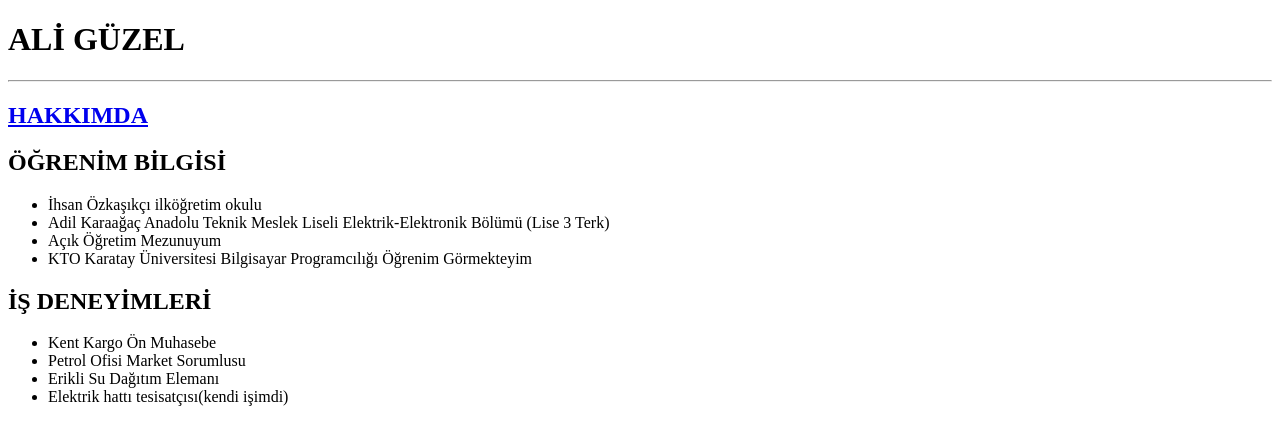
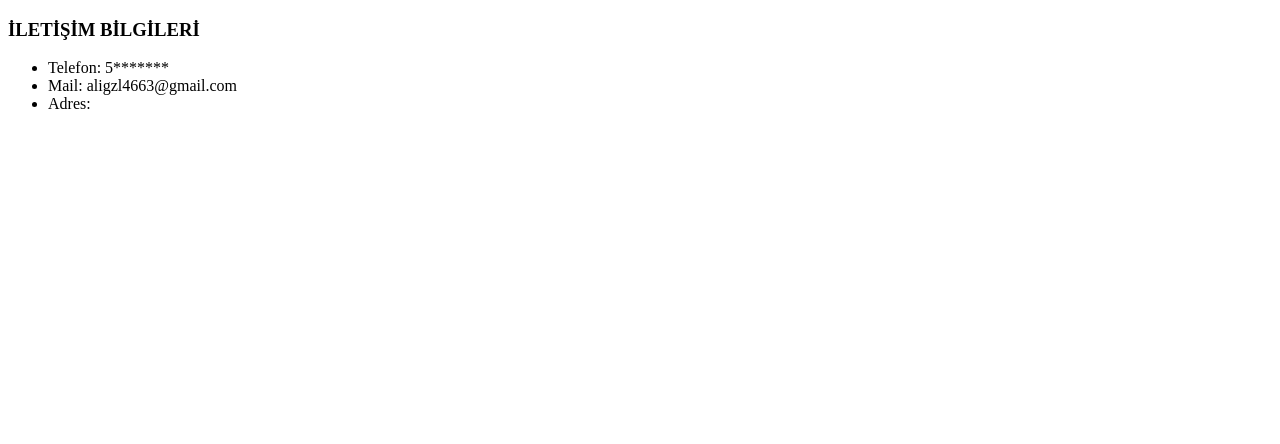
Before and after one commit to aliguzel4663/Ali, a plain HTML site: page CV/iletisim.html in a window 1280 px wide. Drawn offline with Linux system fonts and the light colour scheme.

Commit message:
iletisim.html

```diff
--- a/CV/iletisim.html
+++ b/CV/iletisim.html
@@ -3,27 +3,17 @@
 <head>
     <meta charset="UTF-8">
     <meta name="viewport" content="width=device-width, initial-scale=1.0">
-    <title>ÖZGEÇMİŞİM</title>
+    <title>İLETİŞİM </title>
 </head>
 <body>
- <html>
-    <h1>ALİ GÜZEL</h1><hr/>
-    <h2><a href="hakkımda.html">
-        HAKKIMDA
-    </a></h2>
-    <H2>ÖĞRENİM BİLGİSİ</H2>
-    <UL>
-        <li>İhsan Özkaşıkçı ilköğretim okulu</li>
-        <li>Adil Karaağaç Anadolu Teknik Meslek Liseli Elektrik-Elektronik Bölümü (Lise 3 Terk)</li>
-        <Li>Açık Öğretim Mezunuyum</Li>
-        <li>KTO Karatay Üniversitesi Bilgisayar Programcılığı Öğrenim Görmekteyim</li>
-    </UL>
-   <h2>İŞ DENEYİMLERİ</h2>
-   <UL>
-    <li>Kent Kargo Ön Muhasebe</li>
-    <li>Petrol Ofisi Market Sorumlusu</li>
-    <li>Erikli Su Dağıtım Elemanı</li>
-    <li>Elektrik hattı tesisatçısı(kendi işimdi)</li>
+    <H3> İLETİŞİM BİLGİLERİ</H3>
+    <ul>
+        <li>Telefon: 5*******</li>
+        <li>Mail: aligzl4663@gmail.com</li>
+        <li>Adres:</li>
+    </ul>
+</body>
+</html></li>
    </UL>
 
 </body>
```
